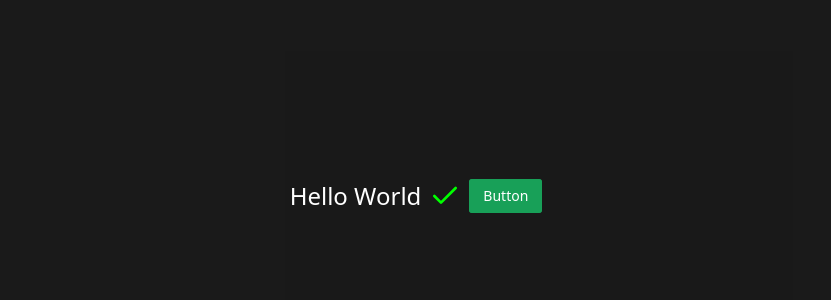
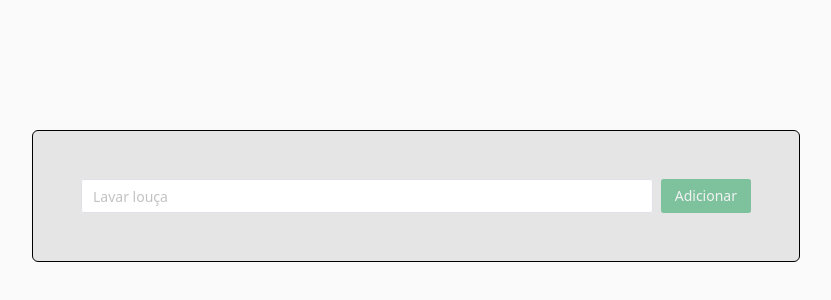
Before and after one commit to fsvboas/oplium-code-test, a Vue app: page / in a window 1280 px wide. Shown: the part 204-504 px from the top of the page, without its empty margins (224-1055 px from the left). Built offline with nearby package versions, Linux system fonts and the light colour scheme.

Commit message:
feat: create TodoInput component layout

```diff
--- a/src/App.vue
+++ b/src/App.vue
@@ -1,13 +1,12 @@
 <script setup lang="ts">
-import { Check } from 'lucide-vue-next'
-import { NButton } from 'naive-ui'
+import TodoInput from './components/TodoInput.vue'
 </script>
 <template>
-  <div class="min-h-screen bg-black/90 flex justify-center items-center">
-    <div class="flex items-center space-x-2">
-      <h1 class="text-white text-2xl">Hello World</h1>
-      <Check color="lime" :size="32" />
-      <n-button type="primary">Button</n-button>
+  <div class="min-h-screen bg-neutral-50 flex justify-center items-center">
+    <div
+      class="flex items-center space-x-2 bg-neutral-200 max-w-3xl w-full justify-center p-4 md:p-12 rounded-md border"
+    >
+      <TodoInput />
     </div>
   </div>
 </template>
--- /dev/null
+++ b/src/components/TodoInput.vue
@@ -0,0 +1,22 @@
+<script setup lang="ts">
+import { NInput, NButton } from 'naive-ui'
+import { ref, computed } from 'vue'
+
+const inputValue = ref<string>('')
+
+const handleSubmit = () => {
+  console.log('inputValue', inputValue.value)
+  inputValue.value = ''
+}
+
+const isSubmitFormDisabled = computed(() => inputValue.value.trim() === '')
+</script>
+
+<template>
+  <form class="flex items-center justify-center space-x-2 w-full" @submit.prevent="handleSubmit">
+    <n-input v-model:value="inputValue" type="text" placeholder="Lavar louça" class="w-full" />
+    <n-button attr-type="submit" type="primary" :disabled="isSubmitFormDisabled"
+      >Adicionar</n-button
+    >
+  </form>
+</template>
```
